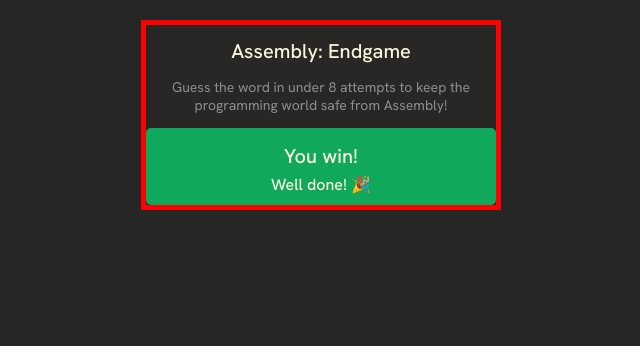
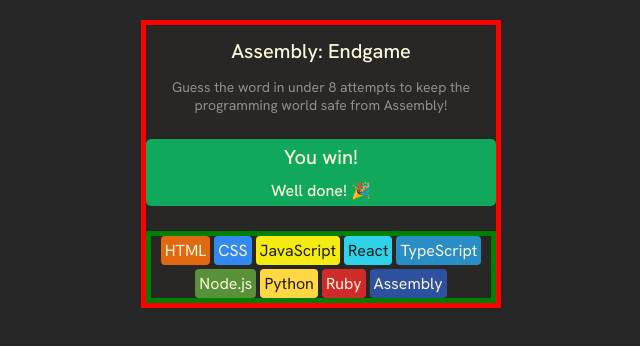
Before and after one commit to arongu321/AronsAssemblyEndgame, a React (Vite) app: page / in a window 1280 px wide. Shown: the top 346 px of the page, without its empty margins (319-959 px from the left). Built offline with nearby package versions, Linux system fonts and the light colour scheme.

Commit message:
Added languages chips

```diff
--- a/App.jsx
+++ b/App.jsx
@@ -1,12 +1,14 @@
 import React from 'react';
 import Header from './components/Header';
 import GameStatus from './components/GameStatus';
+import Languages from './components/Languages';
 
 export default function AssemblyEndgame() {
     return (
         <main>
             <Header />
             <GameStatus />
+            <Languages />
         </main>
     );
 }
--- /dev/null
+++ b/components/Languages.jsx
@@ -0,0 +1,16 @@
+import { languages } from '../languages.js';
+
+export default function Languages() {
+    const languageElements = languages.map((language) => {
+        const styles = {
+            backgroundColor: language.backgroundColor,
+            color: language.color,
+        };
+        return (
+            <div key={language.name} style={styles} className="language">
+                {language.name}
+            </div>
+        );
+    });
+    return <section className="languages">{languageElements}</section>;
+}
--- a/index.css
+++ b/index.css
@@ -40,14 +40,15 @@ header.header > p.instructions {
 
 /* Status section */
 section.game-status {
-    margin-top: 10px;
     background-color: #10a95b;
     display: flex;
     flex-direction: column;
     align-items: center;
-    padding: 10px;
     color: #f9f4da;
     border-radius: 5px;
+
+    /* Sets top and bottom margins */
+    margin-block: 25px;
 }
 
 section.game-status > h2 {
@@ -56,10 +57,25 @@ section.game-status > h2 {
 }
 
 section.game-status > p {
-    margin: 0;
+    margin: 5px;
 }
 
 section.game-status > h2,
 section.game-status > p {
     font-weight: 500;
 }
+
+/* Languages section */
+section.languages {
+    display: flex;
+    flex-wrap: wrap;
+    justify-content: center;
+    border: 5px solid green;
+    gap: 4px;
+    max-width: 350px;
+}
+
+section.languages > div.language {
+    padding: 4px;
+    border-radius: 4px;
+}
--- /dev/null
+++ b/languages.js
@@ -0,0 +1,47 @@
+export const languages = [
+    {
+        name: 'HTML',
+        backgroundColor: '#E2680F',
+        color: '#F9F4DA',
+    },
+    {
+        name: 'CSS',
+        backgroundColor: '#328AF1',
+        color: '#F9F4DA',
+    },
+    {
+        name: 'JavaScript',
+        backgroundColor: '#F4EB13',
+        color: '#1E1E1E',
+    },
+    {
+        name: 'React',
+        backgroundColor: '#2ED3E9',
+        color: '#1E1E1E',
+    },
+    {
+        name: 'TypeScript',
+        backgroundColor: '#298EC6',
+        color: '#F9F4DA',
+    },
+    {
+        name: 'Node.js',
+        backgroundColor: '#599137',
+        color: '#F9F4DA',
+    },
+    {
+        name: 'Python',
+        backgroundColor: '#FFD742',
+        color: '#1E1E1E',
+    },
+    {
+        name: 'Ruby',
+        backgroundColor: '#D02B2B',
+        color: '#F9F4DA',
+    },
+    {
+        name: 'Assembly',
+        backgroundColor: '#2D519F',
+        color: '#F9F4DA',
+    },
+];
```
